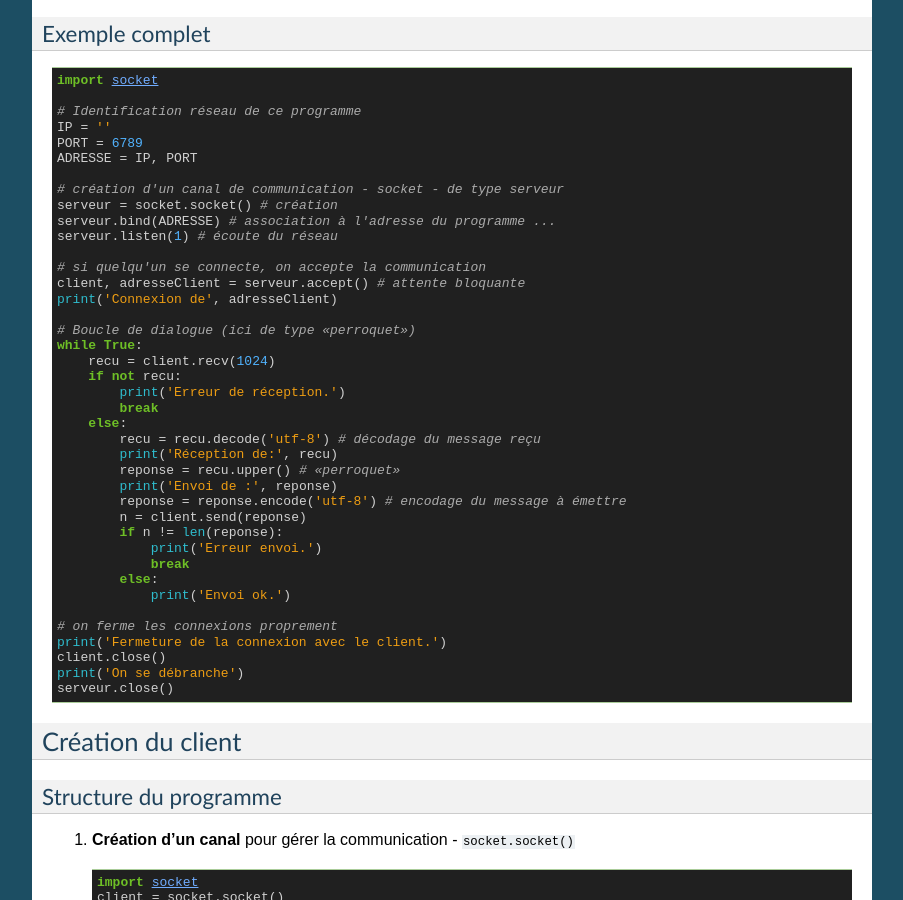
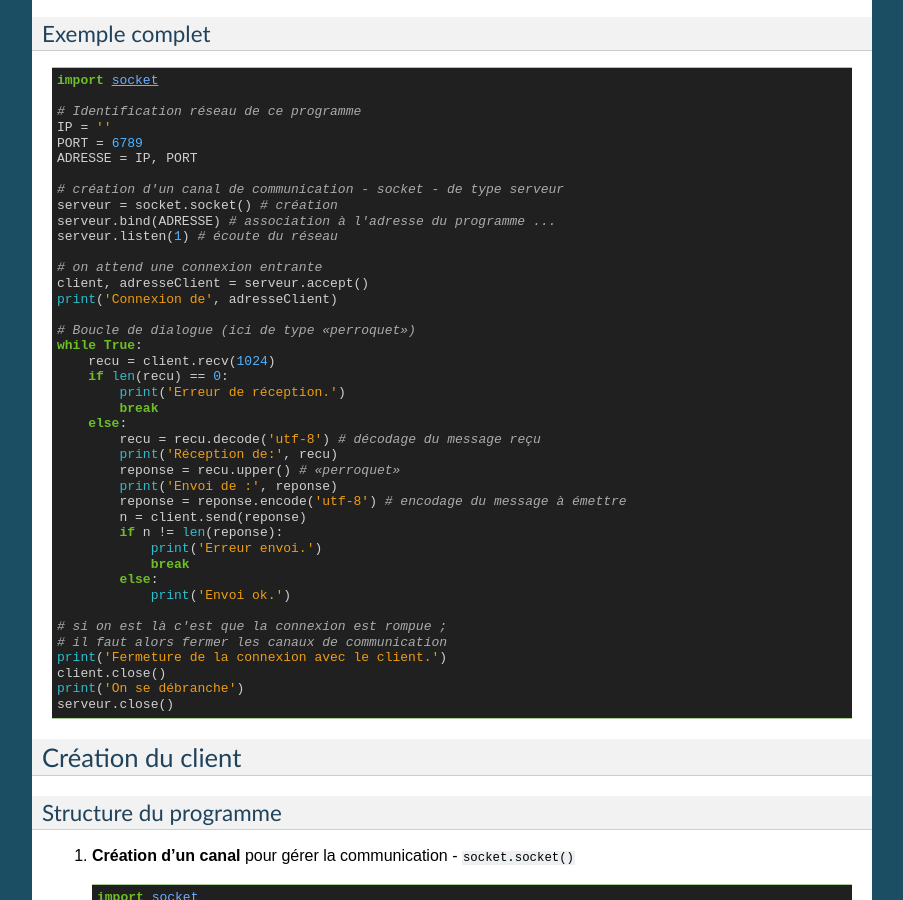
Before and after one commit to ORLEANS-TOURS-IRES/Fiches_ISN, a Sphinx documentation site: the page built from source/reseau.rst, in a window 1280 px wide and 900 px high, scrolled down 1340 px. Shown: the whole window, without its empty margins (198-1101 px from the left). Built offline with Sphinx 7.4.7, drawn with Linux system fonts in a browser that asks for light colours; some of the changed text lies outside the part shown.

Commit message:
petites modifs

```diff
--- a/source/reseau.rst
+++ b/source/reseau.rst
@@ -96,14 +96,14 @@ Exemple complet
         serveur.bind(ADRESSE) # association à l'adresse du programme ...
         serveur.listen(1) # écoute du réseau
 
-        # si quelqu'un se connecte, on accepte la communication
-        client, adresseClient = serveur.accept() # attente bloquante
+        # on attend une connexion entrante
+        client, adresseClient = serveur.accept()
         print('Connexion de', adresseClient)
 
         # Boucle de dialogue (ici de type «perroquet»)
         while True:
             recu = client.recv(1024)
-            if not recu:
+            if len(recu) == 0:
                 print('Erreur de réception.')
                 break
             else:
@@ -119,7 +119,8 @@ Exemple complet
                 else:
                     print('Envoi ok.')
 
-        # on ferme les connexions proprement
+        # si on est là c'est que la connexion est rompue ;
+        # il faut alors fermer les canaux de communication
         print('Fermeture de la connexion avec le client.')
         client.close()
         print('On se débranche')
```
Also changed, not shown: other parts of source/reseau.rst (+1 -1 lines).
